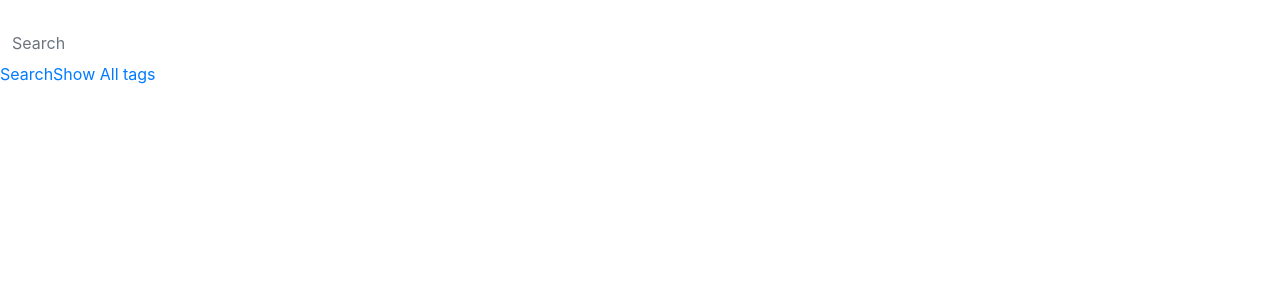
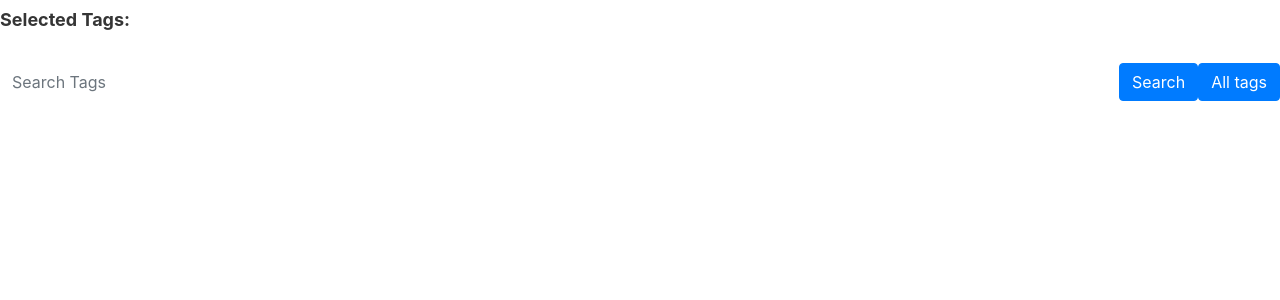
Before and after one commit to sahilkhan03/CC-Practice-Page, a React (Create React App) app in the folder frontend/: page / in a window 1280 px wide. Shown: the top 300 px of the page. Built offline with nearby package versions, Linux system fonts and the light colour scheme.

Commit message:
ui changes in search component

```diff
--- a/frontend/src/Components/App.js
+++ b/frontend/src/Components/App.js
@@ -17,7 +17,7 @@ class App extends Component {
 
     addTag(tag) {
         let newSelectedTags = this.state.selectedTags;
-        newSelectedTags.add(tag);
+        newSelectedTags.add(JSON.stringify(tag));
         this.setState({
             "selectedTags": newSelectedTags
         });
@@ -25,7 +25,7 @@ class App extends Component {
 
     removeTag(tag) {
         let newSelectedTags = this.state.selectedTags;
-        newSelectedTags.delete(tag);
+        newSelectedTags.delete(JSON.stringify(tag));
         this.setState({
             "selectedTags": newSelectedTags
         });
--- a/frontend/src/Components/Problems.js
+++ b/frontend/src/Components/Problems.js
@@ -10,9 +10,10 @@ class Problems extends Component {
     componentDidMount() {
         if (this.props.selectedTags.length !== 0) {
             let list = ""
-            this.props.selectedTags.map(tag => (
-                list += tag.id + ","
-            ))
+            this.props.selectedTags.map(tag => {
+                tag = JSON.parse(tag)
+                return list += tag.id + ","
+            })
             list = list.slice(0, -1);
             console.log(list)
             fetch('/api/tags/' + list)
--- a/frontend/src/Components/Search.js
+++ b/frontend/src/Components/Search.js
@@ -1,5 +1,6 @@
 import React, { Component } from 'react';
 import { Link } from 'react-router-dom';
+import { Container, Row, Col, ListGroup, Button, Badge, InputGroup, FormControl } from 'react-bootstrap';
 class Search extends Component {
     constructor(props) {
         super(props);
@@ -8,6 +9,7 @@ class Search extends Component {
             search: ""
         }
         this.handleChange = this.handleChange.bind(this)
+        this.addTag = this.addTag.bind(this)
     }
 
     async handleChange(e) {
@@ -22,28 +24,70 @@ class Search extends Component {
         }
     }
 
+    addTag(tag) {
+        this.props.addTag(tag);
+        this.setState({
+            searchResult: [],
+            search: ""
+        })
+    }
+
     render() {
         return (
-            <div>
-                {
-                    Array.from(this.props.selectedTags).map((item, index) => (
-                        <li key={item.id}>{item.tag_name} <span onClick={(e) => this.props.removeTag(item)}> x </span></li>
-                    ))
-                }
+            <Container fluid="md">
+                <Row>
+                    <Col sm={3}><h5 style={{ fontSize: "18px", paddingTop: "9px" }}><strong> Selected Tags: </strong></h5></Col>
+                    <Col style={{ paddingTop: "3px" }}>
+                        {
+                            Array.from(this.props.selectedTags).map((item, index) => {
+                                item = JSON.parse(item)
+                                return (
+                                    <Button variant="primary">
+                                        {item.tag_name} <Badge variant="light" onClick={(e) => this.props.removeTag(item)}>x</Badge>
+                                        <span className="sr-only">remove tag</span>
+                                    </Button>
+                                )
+                            }
+                            )
+                        }
+                    </Col>
+                </Row>
                 <br></br>
-                <div>
-                    <input style={{ border: "none" }} type="text" className="form-control" value={this.state.search} onChange={(e) => this.handleChange(e)} placeholder="Search" />
-                    <button disabled = {this.props.selectedTags.length === 0}> <Link to="/tags/problems/" > Search </Link> </button>
-                    <button> <Link to="/tags/" > Show All tags </Link> </button>
-                </div>
-                <div>
-                    {
-                        this.state.searchResult.map(tag => (
-                            <p key={tag.id} onClick={(e) => this.props.addTag(tag)}> {tag.tag_name} </p>
-                        ))
-                    }
-                </div>
-            </div>
+                <Row>
+                    <Col>
+                        <InputGroup className="mb-3">
+                            <FormControl
+                                placeholder="Search Tags"
+                                aria-label="Search Tags"
+                                aria-describedby="basic-addon2"
+                                style={{ border: "none" }}
+                                value={this.state.search}
+                                onChange={(e) => this.handleChange(e)}
+
+                            />
+                            <InputGroup.Append>
+                                <Link style={{ "text-decoration": "none" }} to="/tags/problems/" >
+                                    <Button variant="primary"> Search </Button>
+                                </Link>
+                                <Link style={{ "text-decoration": "none" }} to="/tags/" >
+                                    <Button variant="primary"> All tags </Button>
+                                </Link>
+                            </InputGroup.Append>
+                        </InputGroup>
+                    </Col>
+                </Row>
+                <Row>
+                    <Col>
+                        <ListGroup>
+                            {
+                                this.state.searchResult.map(tag => (
+                                    <ListGroup.Item key={tag.id} onClick={(e) => this.addTag(tag)}>{tag.tag_name}</ListGroup.Item>
+                                ))
+                            }
+                        </ListGroup>
+                    </Col>
+                </Row>
+            </Container>
         )
     }
 }
```
